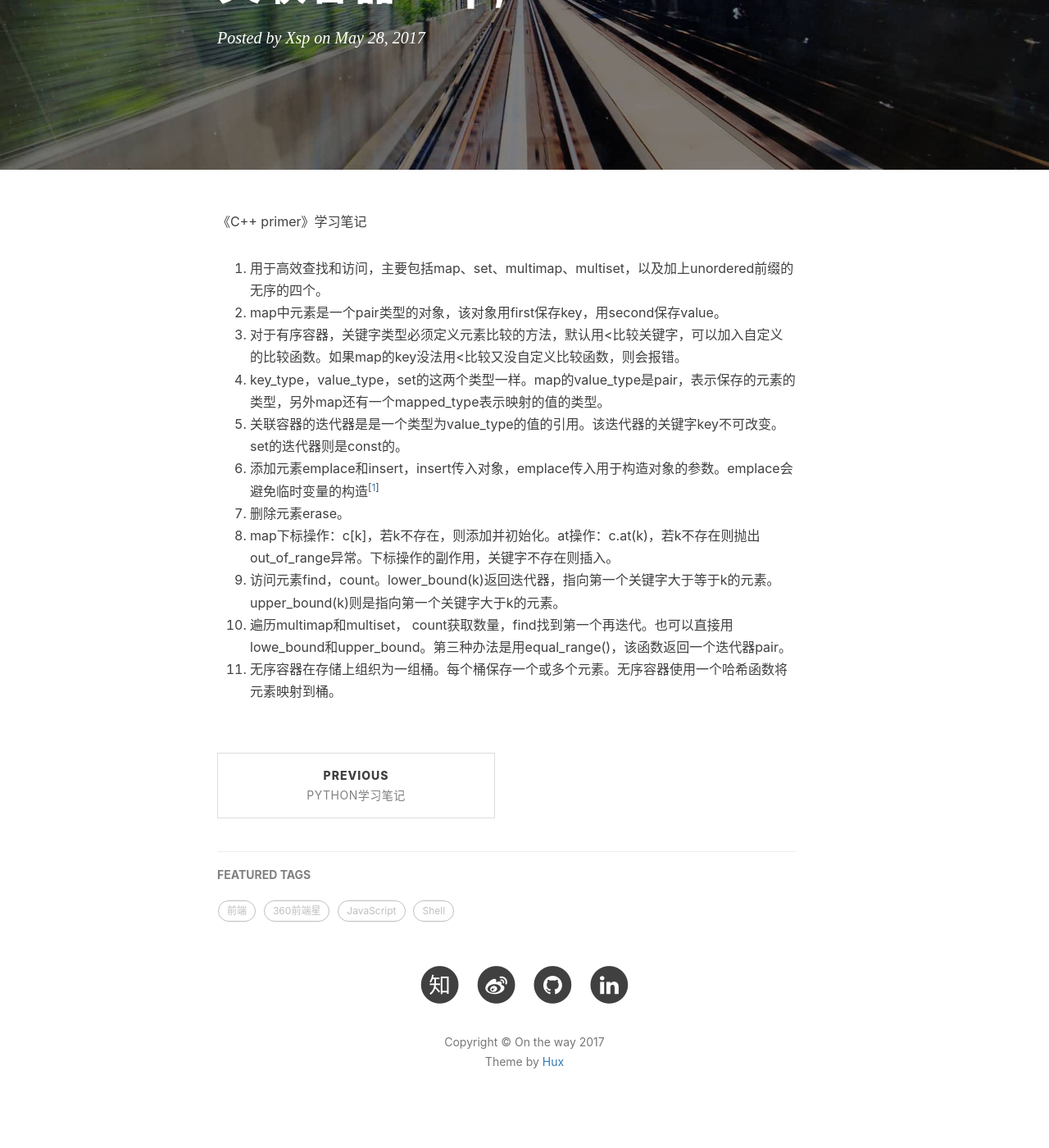
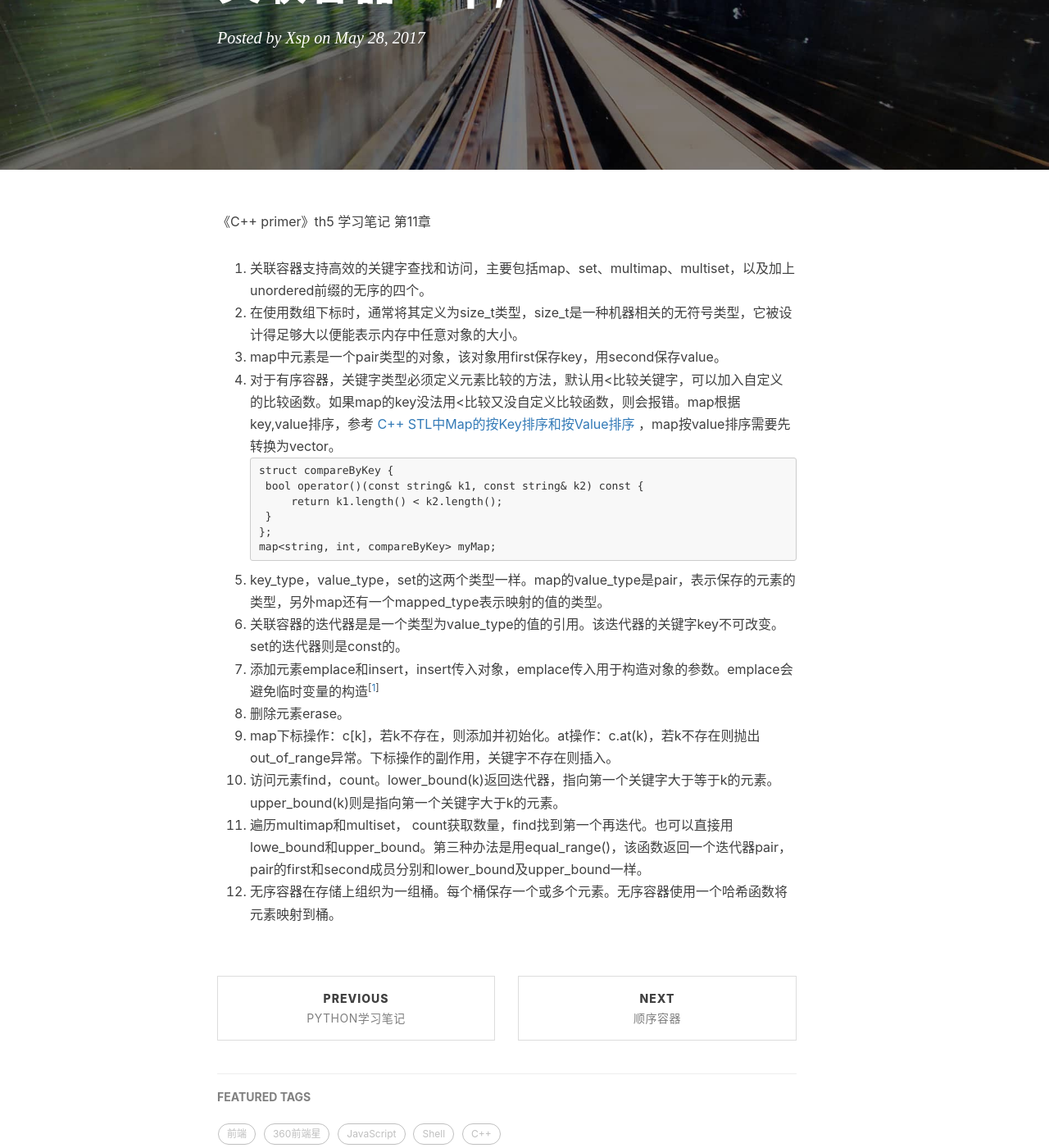
Before and after one commit to husterxsp/husterxsp.github.io, a Jekyll site: the page built from _posts/2017-05-28-associative-container.md, in a window 1280 px wide and 1400 px high, scrolled down 250 px. Shown: the whole window at 82% size. Built offline with Jekyll 4.4.1, drawn with Linux system fonts in a browser that asks for light colours; nearby versions of some CDN libraries; comment, search, counter and statistics services are not loaded.

Commit message:
new post

````diff
--- a/_posts/2017-05-28-associative-container.md
+++ b/_posts/2017-05-28-associative-container.md
@@ -7,16 +7,25 @@ catalog: false
 tags:
     - C++
 ---
-《C++ primer》学习笔记
+《C++ primer》th5 学习笔记 第11章
 
-1. 用于高效查找和访问，主要包括map、set、multimap、multiset，以及加上unordered前缀的无序的四个。
-2. map中元素是一个pair类型的对象，该对象用first保存key，用second保存value。
-3. 对于有序容器，关键字类型必须定义元素比较的方法，默认用<比较关键字，可以加入自定义的比较函数。如果map的key没法用<比较又没自定义比较函数，则会报错。
-4. key_type，value_type，set的这两个类型一样。map的value_type是pair，表示保存的元素的类型，另外map还有一个mapped_type表示映射的值的类型。
-5. 关联容器的迭代器是是一个类型为value_type的值的引用。该迭代器的关键字key不可改变。set的迭代器则是const的。
-6. 添加元素emplace和insert，insert传入对象，emplace传入用于构造对象的参数。emplace会避免临时变量的构造<sup>[[1](http://blog.guorongfei.com/2016/03/16/cppx-stdlib-empalce/#fn2)]</sup>
-7. 删除元素erase。
-8. map下标操作：c[k]，若k不存在，则添加并初始化。at操作：c.at(k)，若k不存在则抛出out_of_range异常。下标操作的副作用，关键字不存在则插入。
-9. 访问元素find，count。lower_bound(k)返回迭代器，指向第一个关键字大于等于k的元素。upper_bound(k)则是指向第一个关键字大于k的元素。
-10. 遍历multimap和multiset， count获取数量，find找到第一个再迭代。也可以直接用lowe_bound和upper_bound。第三种办法是用equal_range()，该函数返回一个迭代器pair。
-11. 无序容器在存储上组织为一组桶。每个桶保存一个或多个元素。无序容器使用一个哈希函数将元素映射到桶。
+1. 关联容器支持高效的关键字查找和访问，主要包括map、set、multimap、multiset，以及加上unordered前缀的无序的四个。
+2. 在使用数组下标时，通常将其定义为size_t类型，size_t是一种机器相关的无符号类型，它被设计得足够大以便能表示内存中任意对象的大小。
+3. map中元素是一个pair类型的对象，该对象用first保存key，用second保存value。
+4. 对于有序容器，关键字类型必须定义元素比较的方法，默认用<比较关键字，可以加入自定义的比较函数。如果map的key没法用<比较又没自定义比较函数，则会报错。map根据key,value排序，参考 [C++ STL中Map的按Key排序和按Value排序](http://blog.csdn.net/iicy266/article/details/11906189) ，map按value排序需要先转换为vector。
+```C++
+struct compareByKey {
+    bool operator()(const string& k1, const string& k2) const {
+        return k1.length() < k2.length();
+    }
+};
+map<string, int, compareByKey> myMap;
+```
+5. key_type，value_type，set的这两个类型一样。map的value_type是pair，表示保存的元素的类型，另外map还有一个mapped_type表示映射的值的类型。
+6. 关联容器的迭代器是是一个类型为value_type的值的引用。该迭代器的关键字key不可改变。set的迭代器则是const的。
+7. 添加元素emplace和insert，insert传入对象，emplace传入用于构造对象的参数。emplace会避免临时变量的构造<sup>[[1](http://blog.guorongfei.com/2016/03/16/cppx-stdlib-empalce/#fn2)]</sup>
+8. 删除元素erase。
+9. map下标操作：c[k]，若k不存在，则添加并初始化。at操作：c.at(k)，若k不存在则抛出out_of_range异常。下标操作的副作用，关键字不存在则插入。
+10. 访问元素find，count。lower_bound(k)返回迭代器，指向第一个关键字大于等于k的元素。upper_bound(k)则是指向第一个关键字大于k的元素。
+11. 遍历multimap和multiset， count获取数量，find找到第一个再迭代。也可以直接用lowe_bound和upper_bound。第三种办法是用equal_range()，该函数返回一个迭代器pair，pair的first和second成员分别和lower_bound及upper_bound一样。
+12. 无序容器在存储上组织为一组桶。每个桶保存一个或多个元素。无序容器使用一个哈希函数将元素映射到桶。
````
Also changed, not shown: _posts/2016-03-08-about-angularjs.md (+4 -0 lines), _posts/2017-03-16-learn-physijs.md (+2 -2 lines), _posts/2017-03-22-mac-linux-command.md (+5 -3 lines), _posts/2017-05-29-sequential-container.md (added, +28 -0 lines), _posts/2017-05-30-generic-algorithm.md (added, +124 -0 lines).
